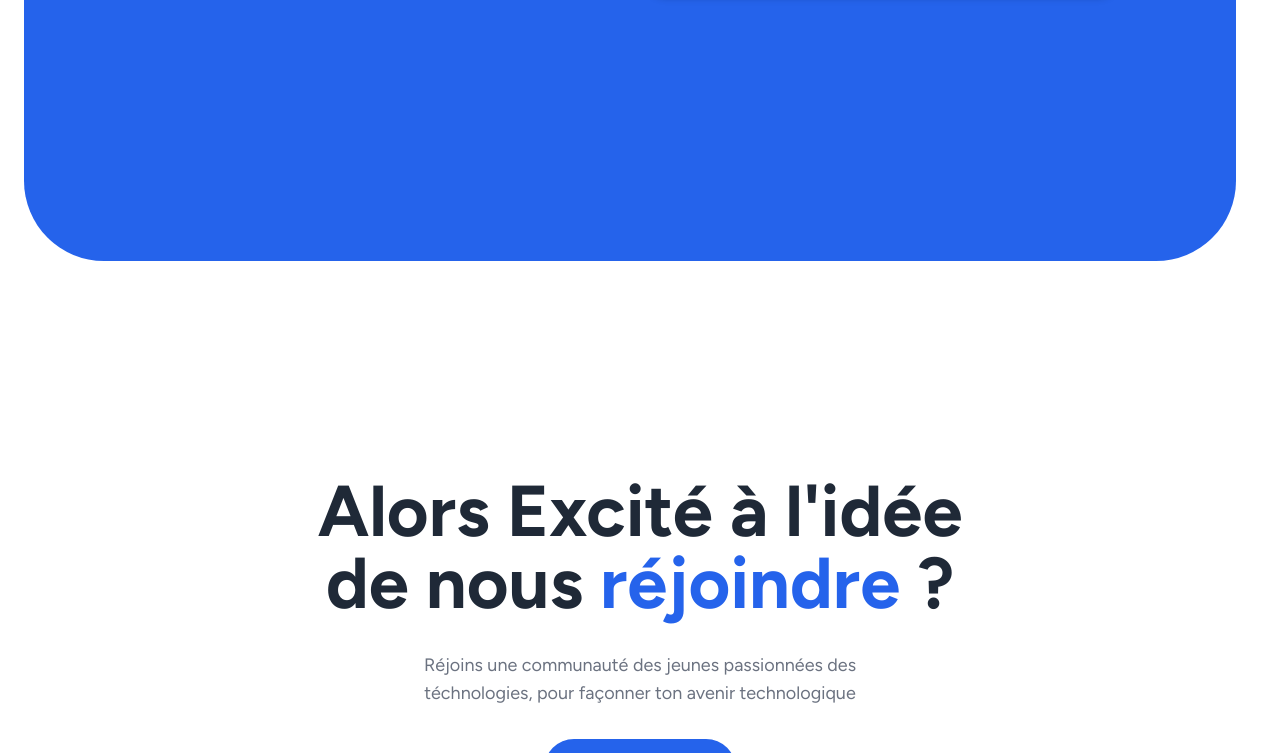
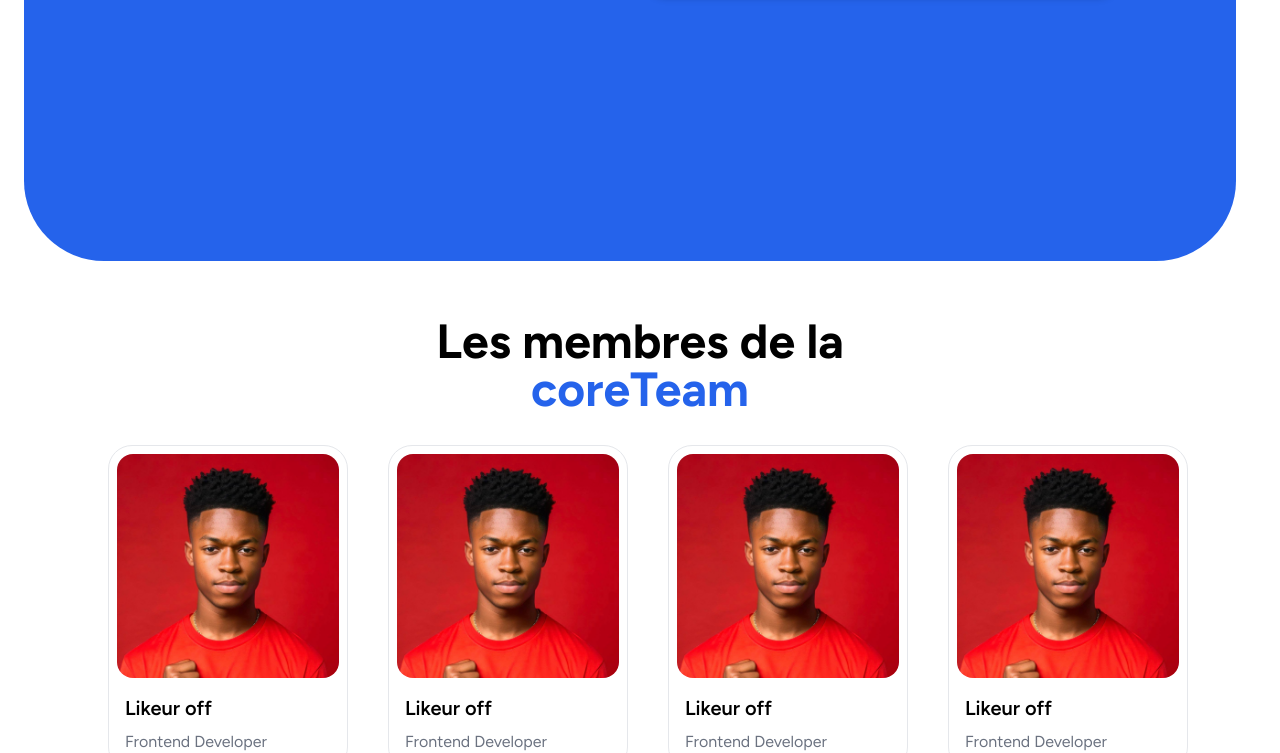
Before and after one commit to Likeur/espacesis-website, a website built with webpack: page index.html in a window 1280 px wide. Shown: the part 2047-2800 px from the top of the page. Built offline with nearby package versions, Linux system fonts and the light colour scheme; a script that the page names is missing.

Commit message:
working on team section

```diff
--- a/index.html
+++ b/index.html
@@ -14,7 +14,7 @@
         <header id="header" class="lg:container lg:mx-auto p-4 lg:p-6">
             <div class=" text-gray-900 flex justify-between items-center">
                 <div class="flex flex-col lg:flex-row lg:items-center">
-                    <h1 id="logo" class="text-[1.5rem] lg:text-4xl lg:font-extrabold text-gray-900 flex items-center">
+                    <h1 id="logo" class="text-[1.5rem] lg:text-4xl lg:font-medium text-gray-900 flex items-center">
                         <img src="./assets/images/espacesis.png" width="50" alt="">
                         <span>Espac</span><span class="text-blue-600">esis.</span>
                     </h1>
@@ -44,7 +44,7 @@
 
         <!-- hero section -->
         <section class="p-4 lg:p-6 lg:h-[100vh]">
-           <div class="flex center">
+           <div class="flex justify-center">
 
                 <div>
                     <div class="flex flex-col items-center text-4xl lg:text-7xl font-bold">
@@ -101,7 +101,90 @@
 
 
        <!-- team section -->
+       <section>
+            <div class="flex justify-center mb-8">
+                <h3 class="text-3xl lg:text-5xl font-bold text-center">Les membres de la <br> <span class="text-blue-600">coreTeam</span></h3>
+            </div>
+            <div class="mt-8 mb-8 flex justify-center">
+                <div class="grid lg:grid-cols-4 gap-4 lg:gap-6">
+                    <div id="slider_card" class="h-max ml-4 lg:w-[15rem] shrink-0 border grid rounded-3xl bg-white p-2">
+                        <div class="h-56 w-full overflow-hidden rounded-2xl">
+                            <img src="./assets/images/likeur.jpg" class="h-full w-full object-cover" alt="">
+                        </div>
+                        <div class="mt-2 p-2">
+                            <h1 class="font-semibold text-xl">Likeur off</h1>
+                            <p class="mt-2 text-gray-500">Frontend Developer</p>
+                        </div>
+                    </div>
+                    <div id="slider_card" class="h-max ml-4 lg:w-[15rem] shrink-0 border grid rounded-3xl bg-white p-2">
+                        <div class="h-56 w-full overflow-hidden rounded-2xl">
+                            <img src="./assets/images/likeur.jpg" class="h-full w-full object-cover" alt="">
+                        </div>
+                        <div class="mt-2 p-2">
+                            <h1 class="font-semibold text-xl">Likeur off</h1>
+                            <p class="mt-2 text-gray-500">Frontend Developer</p>
+                        </div>
+                    </div>
+                    <div id="slider_card" class="h-max ml-4 lg:w-[15rem] shrink-0 border grid rounded-3xl bg-white p-2">
+                        <div class="h-56 w-full overflow-hidden rounded-2xl">
+                            <img src="./assets/images/likeur.jpg" class="h-full w-full object-cover" alt="">
+                        </div>
+                        <div class="mt-2 p-2">
+                            <h1 class="font-semibold text-xl">Likeur off</h1>
+                            <p class="mt-2 text-gray-500">Frontend Developer</p>
+                        </div>
+                    </div>
+                    <div id="slider_card" class="h-max ml-4 lg:w-[15rem] shrink-0 border grid rounded-3xl bg-white p-2">
+                        <div class="h-56 w-full overflow-hidden rounded-2xl">
+                            <img src="./assets/images/likeur.jpg" class="h-full w-full object-cover" alt="">
+                        </div>
+                        <div class="mt-2 p-2">
+                            <h1 class="font-semibold text-xl">Likeur off</h1>
+                            <p class="mt-2 text-gray-500">Frontend Developer</p>
+                        </div>
+                    </div>
+                    <div id="slider_card" class="h-max ml-4 lg:w-[15rem] shrink-0 border grid rounded-3xl bg-white p-2">
+                        <div class="h-56 w-full overflow-hidden rounded-2xl">
+                            <img src="./assets/images/likeur.jpg" class="h-full w-full object-cover" alt="">
+                        </div>
+                        <div class="mt-2 p-2">
+                            <h1 class="font-semibold text-xl">Likeur off</h1>
+                            <p class="mt-2 text-gray-500">Frontend Developer</p>
+                        </div>
+                    </div>
+                    <div id="slider_card" class="h-max ml-4 lg:w-[15rem] shrink-0 border grid rounded-3xl bg-white p-2">
+                        <div class="h-56 w-full overflow-hidden rounded-2xl">
+                            <img src="./assets/images/likeur.jpg" class="h-full w-full object-cover" alt="">
+                        </div>
+                        <div class="mt-2 p-2">
+                            <h1 class="font-semibold text-xl">Likeur off</h1>
+                            <p class="mt-2 text-gray-500">Frontend Developer</p>
+                        </div>
+                    </div>
+                    <div id="slider_card" class="h-max ml-4 lg:w-[15rem] shrink-0 border grid rounded-3xl bg-white p-2">
+                        <div class="h-56 w-full overflow-hidden rounded-2xl">
+                            <img src="./assets/images/likeur.jpg" class="h-full w-full object-cover" alt="">
+                        </div>
+                        <div class="mt-2 p-2">
+                            <h1 class="font-semibold text-xl">Likeur off</h1>
+                            <p class="mt-2 text-gray-500">Frontend Developer</p>
+                        </div>
+                    </div>
+                    <div id="slider_card" class="h-max ml-4 lg:w-[15rem] shrink-0 border grid rounded-3xl bg-white p-2">
+                        <div class="h-56 w-full overflow-hidden rounded-2xl">
+                            <img src="./assets/images/likeur.jpg" class="h-full w-full object-cover" alt="">
+                        </div>
+                        <div class="mt-2 p-2">
+                            <h1 class="font-semibold text-xl">Likeur off</h1>
+                            <p class="mt-2 text-gray-500">Frontend Developer</p>
+                        </div>
+                    </div>
 
+
+
+                </div>
+            </div>
+       </section>
 
         <!-- last event section -->
         <section></section>
@@ -169,113 +252,3 @@
     </script>
 </body>
 </html>
-
-<!-- <section class="bg-gray-950 p-4 lg:p-6">
-    <div class="flex justify-start mt-4">
-        <div class="mt-5 lg:w-[80vw]">
-            <h2 class="text-3xl lg:w-[40%] lg:text-5xl font-bold text-white">Découvre les membres de la <span class="text-yellow-300">CoreTeam</span></h2>
-        </div>
-    </div>
-   <div class="flex justify-center mt-8 mb-8">
-    <div class="lg:w-[80vw] h-[60vh] p-4 relative right-0 lg:p-6">
-        <div id="slider-box" class="duration-300 flex">
-
-            <section class="splide w-full" aria-labelledby="carousel-heading">
-                <div class="splide__track">
-                      <ul class="splide__list">
-                          <li class="splide__slide">
-                            <div id="slider_card" class="h-[20rem] ml-4 w-[15rem] shrink-0 shadow-md grid rounded-3xl bg-white p-2">
-                                <div class="h-56 w-full overflow-hidden rounded-2xl">
-                                    <img src="./assets/images/likeur.jpg" class="h-full w-full object-cover" alt="">
-                                </div>
-                                <h1 class="font-medium">Likeur off</h1>
-                            </div>
-                          </li>
-                          <li class="splide__slide">
-                            <div id="slider_card" class="h-[20rem] ml-4 w-[15rem] shrink-0 shadow-md grid rounded-3xl bg-white p-2">
-                                <div class="h-56 w-full overflow-hidden rounded-2xl">
-                                    <img src="./assets/images/likeur.jpg" class="h-full w-full object-cover" alt="">
-                                </div>
-                                <h1 class="font-medium">Likeur off</h1>
-                            </div>
-                          </li>
-                          <li class="splide__slide">
-                            <div id="slider_card" class="h-[20rem] ml-4 w-[15rem] shrink-0 shadow-md grid rounded-3xl bg-white p-2">
-                                <div class="h-56 w-full overflow-hidden rounded-2xl">
-                                    <img src="./assets/images/likeur.jpg" class="h-full w-full object-cover" alt="">
-                                </div>
-                                <h1 class="font-medium">Likeur off</h1>
-                            </div>
-                          </li>
-                          <li class="splide__slide">
-                            <div id="slider_card" class="h-[20rem] ml-4 w-[15rem] shrink-0 shadow-md grid rounded-3xl bg-white p-2">
-                                <div class="h-56 w-full overflow-hidden rounded-2xl">
-                                    <img src="./assets/images/likeur.jpg" class="h-full w-full object-cover" alt="">
-                                </div>
-                                <h1 class="font-medium">Likeur off</h1>
-                            </div>
-                          </li>
-                          <li class="splide__slide">
-                            <div id="slider_card" class="h-[20rem] ml-4 w-[15rem] shrink-0 shadow-md grid rounded-3xl bg-white p-2">
-                                <div class="h-56 w-full overflow-hidden rounded-2xl">
-                                    <img src="./assets/images/likeur.jpg" class="h-full w-full object-cover" alt="">
-                                </div>
-                                <h1 class="font-medium">Likeur off</h1>
-                            </div>
-                          </li>
-                          <li class="splide__slide">
-                            <div id="slider_card" class="h-[20rem] ml-4 w-[15rem] shrink-0 shadow-md grid rounded-3xl bg-white p-2">
-                                <div class="h-56 w-full overflow-hidden rounded-2xl">
-                                    <img src="./assets/images/likeur.jpg" class="h-full w-full object-cover" alt="">
-                                </div>
-                                <h1 class="font-medium">Likeur off</h1>
-                            </div>
-                          </li>
-                          <li class="splide__slide">
-                            <div id="slider_card" class="h-[20rem] ml-4 w-[15rem] shrink-0 shadow-md grid rounded-3xl bg-white p-2">
-                                <div class="h-56 w-full overflow-hidden rounded-2xl">
-                                    <img src="./assets/images/likeur.jpg" class="h-full w-full object-cover" alt="">
-                                </div>
-                                <h1 class="font-medium">Likeur off</h1>
-                            </div>
-                          </li>
-                          <li class="splide__slide">
-                            <div id="slider_card" class="h-[20rem] ml-4 w-[15rem] shrink-0 shadow-md grid rounded-3xl bg-white p-2">
-                                <div class="h-56 w-full overflow-hidden rounded-2xl">
-                                    <img src="./assets/images/likeur.jpg" class="h-full w-full object-cover" alt="">
-                                </div>
-                                <h1 class="font-medium">Likeur off</h1>
-                            </div>
-                          </li>
-                          <li class="splide__slide">
-                            <div id="slider_card" class="h-[20rem] ml-4 w-[15rem] shrink-0 shadow-md grid rounded-3xl bg-white p-2">
-                                <div class="h-56 w-full overflow-hidden rounded-2xl">
-                                    <img src="./assets/images/likeur.jpg" class="h-full w-full object-cover" alt="">
-                                </div>
-                                <h1 class="font-medium">Likeur off</h1>
-                            </div>
-                          </li>
-                          <li class="splide__slide">
-                            <div id="slider_card" class="h-[20rem] ml-4 w-[15rem] shrink-0 shadow-md grid rounded-3xl bg-white p-2">
-                                <div class="h-56 w-full overflow-hidden rounded-2xl">
-                                    <img src="./assets/images/likeur.jpg" class="h-full w-full object-cover" alt="">
-                                </div>
-                                <h1 class="font-medium">Likeur off</h1>
-                            </div>
-                          </li>
-                          <li class="splide__slide">
-                            <div id="slider_card" class="h-[20rem] ml-4 w-[15rem] shrink-0 shadow-md grid rounded-3xl bg-white p-2">
-                                <div class="h-56 w-full overflow-hidden rounded-2xl">
-                                    <img src="./assets/images/likeur.jpg" class="h-full w-full object-cover" alt="">
-                                </div>
-                                <h1 class="font-medium">Likeur off</h1>
-                            </div>
-                          </li>
-                      </ul>
-                </div>
-            </section>
-
-        </div>
-    </div>
-   </div>
-</section> -->
```
Also changed, not shown: src/css/output.css.
